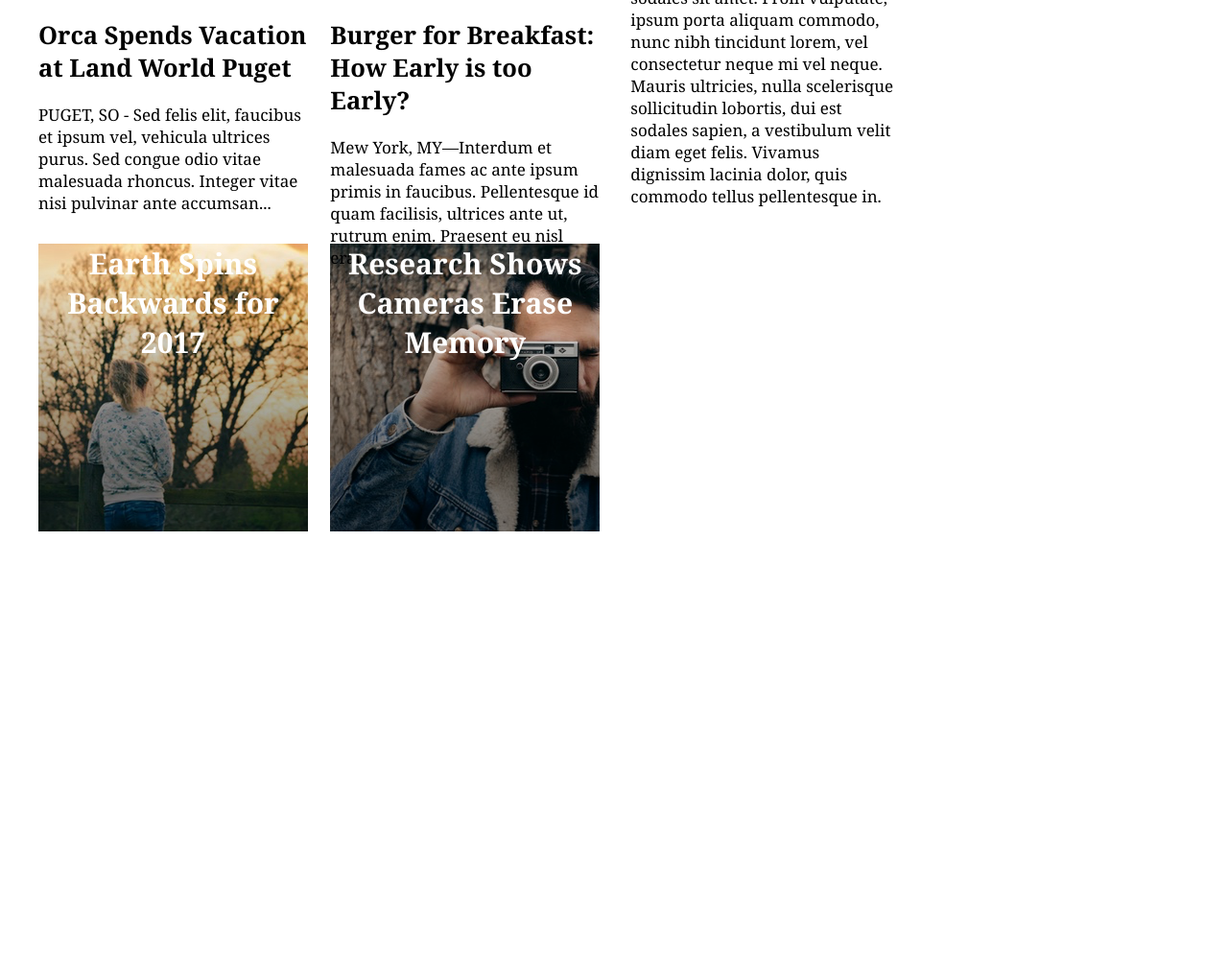
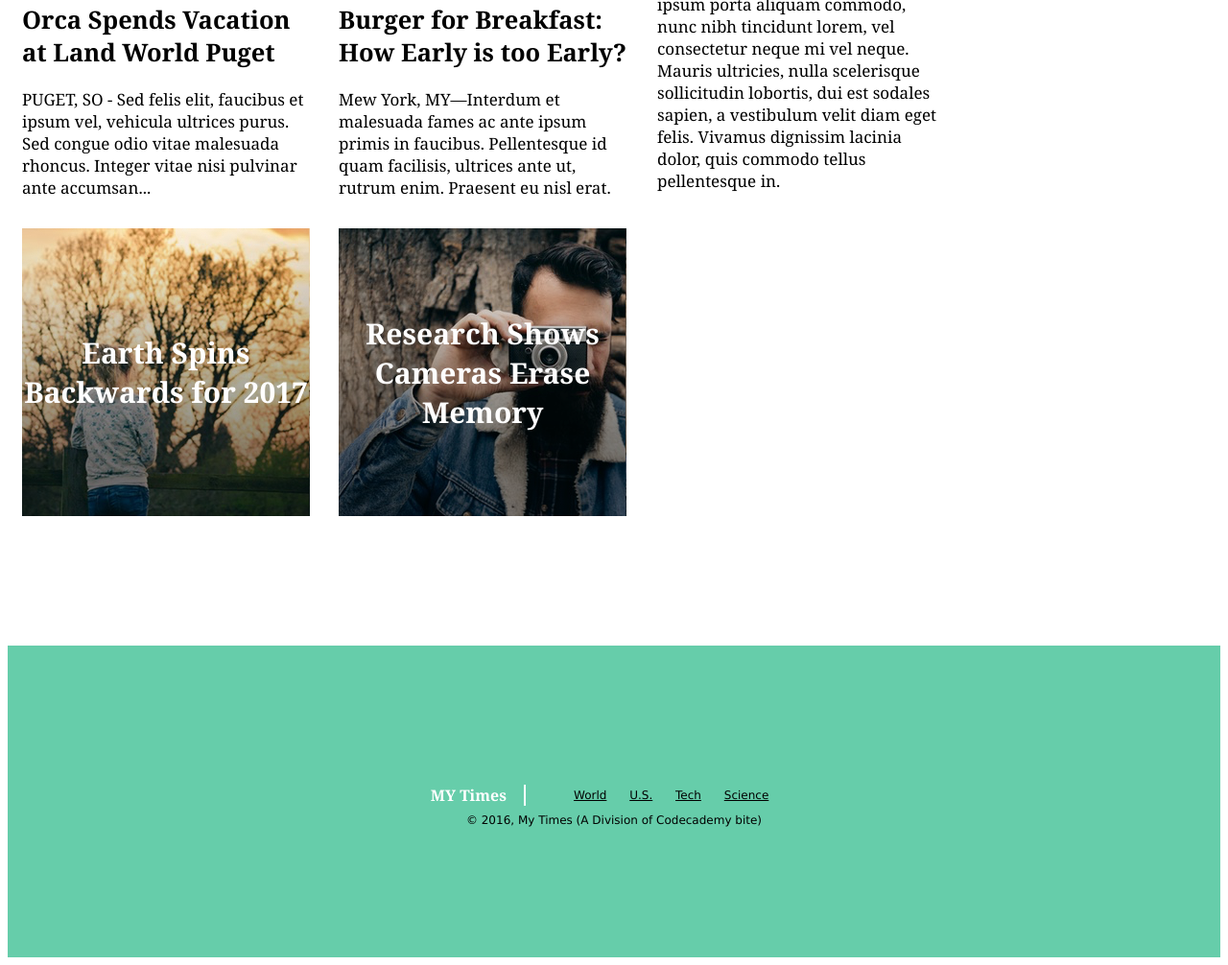
Before and after one commit to hobbes179/MY_Times, a plain HTML site: page index.html in a window 1280 px wide. Shown: the part 710-1716 px from the top of the page at 96% size. Before the commit the page ends 1383 px from the top, so only its background shows below. Drawn offline with Linux system fonts and the light colour scheme.

Commit message:
match lesson version final

```diff
--- a/index.html
+++ b/index.html
@@ -87,9 +87,26 @@
           <span>Finally a Top Secret Way You Can</span>
         </div>
       </div>
+    </main>
 
-
-    </main>
+    <footer>
+      <div class="flexcontainer">
+        <div class="brand">
+          <span>MY Times</span>
+        </div>
+        <nav>
+          <ul>
+            <li><a href=#world>World</a></li>
+            <li><a href=#us>U.S.</a></li>
+            <li><a href=#tech>Tech</a></li>
+            <li><a href=#science>Science</a></li>
+          </ul>
+        </nav>
+      </div>
+      <div class="legal">
+        <span>© 2016, My Times (A Division of Codecademy bite)</span>
+      </div>
+    </footer>
 
   </body>
 </html>
--- a/resources/style.css
+++ b/resources/style.css
@@ -22,17 +22,13 @@ nav a{
   color:black;
 }
 
-header li {
+nav li {
   display: inline-block;
   margin: 0 10px;
 }
 
 p, h1, h2, h3{
   margin:16;
-}
-
-div {
-
 }
 
 .logo {
@@ -51,13 +47,13 @@ main {
   font-family: Georgia;
   font-size: 17px;
   top: 81px;
-  width: 1200px;
 }
 
 .column {
-  margin: 32px 32px 0 0;
+  margin: 16px;
   display:flex;
   flex-direction: column;
+  flex-shrink: 0;
 }
 
 .column.large{
@@ -92,6 +88,7 @@ main {
 .imgtitle {
   display: flex;
   justify-content: center;
+  align-items: center;
   text-align: center;
   color:white;
   height: 300px;
@@ -108,7 +105,7 @@ main {
 }
 
 .half {
-  width: 48%;
+  width: 300px;
 }
 
 .newsbites {
@@ -132,3 +129,31 @@ main {
   font-family: Verdana;
   font-size: 12px;
 }
+
+footer {
+  display: flex;
+  justify-content: center;
+  align-items: center;
+  flex-direction: column;
+  height: 325px;
+  width: 100%;
+  margin: auto;
+  font-family: Verdana;
+  font-size: 12px;
+  background-color: MediumAquamarine;
+}
+
+.brand {
+  border-right: 2px solid white;
+  color: white;
+  padding-right: 18px;
+  font-family: Georgia;
+  font-size: 16px;
+  font-weight: bold;
+}
+
+.flexcontainer {
+  display: flex;
+  justify-content: center;
+  align-items: center;
+}
```
